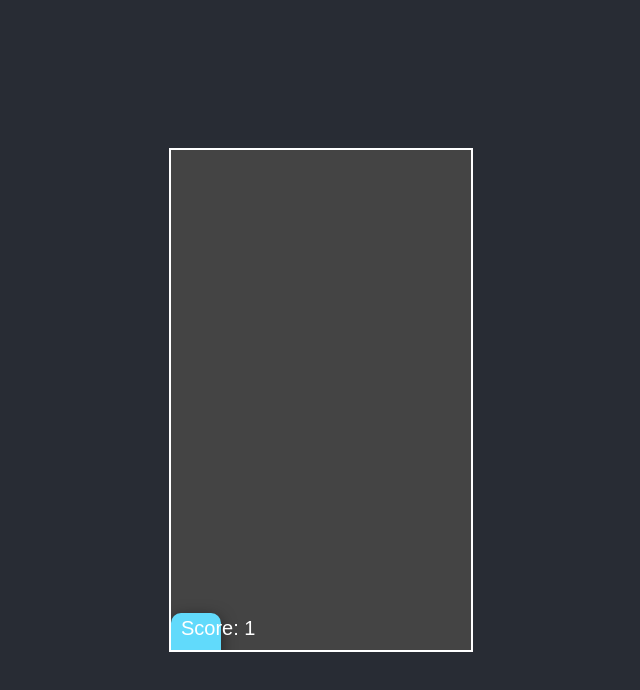
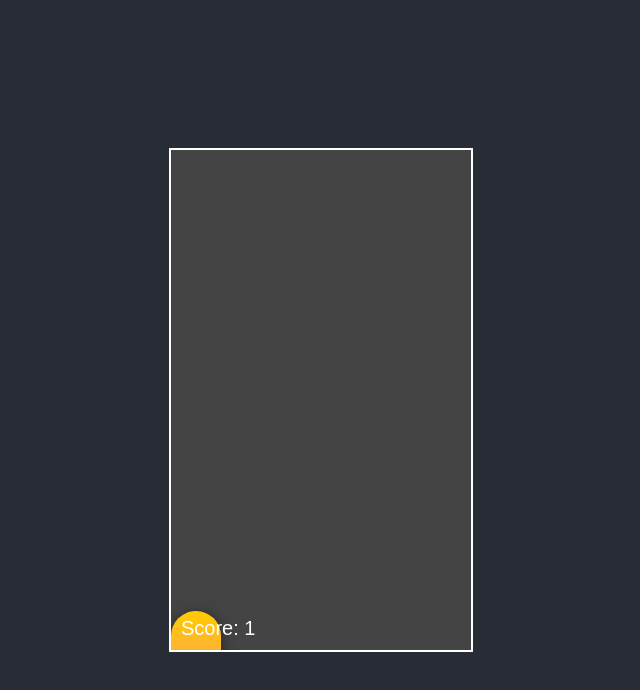
Before and after one commit to TempestAethel/Emoji-Hunt, a plain HTML site: page index.html in a window 1280 px wide. Both pictures are taken after a click on the element 515 px from the left and 491 px from the top of the page. Shown: the whole page, without its empty margins (319-959 px from the left). Drawn offline with Linux system fonts and the light colour scheme.

Commit message:
Update index.html

```diff
--- a/index.html
+++ b/index.html
@@ -2,7 +2,7 @@
 <head>
     <meta charset="UTF-8">
     <meta name="viewport" content="width=device-width, initial-scale=1.0">
-    <title>Catch the Box Game</title>
+    <title>Egg Hunt Game</title>
     <style>
         body {
             display: flex;
@@ -24,24 +24,24 @@
             background-color: #444;
         }
 
-        .box {
+        .egg {
             position: absolute;
             width: 50px;
-            height: 50px;
-            background-color: #61dafb;
-            border-radius: 10px;
+            height: 80px;
+            background: linear-gradient(to bottom, #ffcc00 0%, #ff9966 100%);
+            border-radius: 25px;
             box-shadow: 0 4px 15px rgba(0, 0, 0, 0.5);
             cursor: pointer;
             transition: transform 0.2s;
             animation: fall 3s linear infinite;
         }
 
-        .box:hover {
+        .egg:hover {
             transform: scale(1.1);
         }
 
         @keyframes fall {
-            0% { top: -50px; left: calc(100% * var(--x)); }
+            0% { top: -80px; left: calc(100% * var(--x)); }
             100% { top: 100%; }
         }
 
@@ -77,7 +77,7 @@
 </head>
 <body>
     <div class="game-container">
-        <div class="box" onclick="catchBox()"></div>
+        <div class="egg" onclick="catchEgg()"></div>
         <div class="score">Score: <span id="score">0</span></div>
         <div class="game-over" id="gameOver">Game Over!</div>
         <button class="restart-button" id="restartButton" onclick="restartGame()">Restart</button>
@@ -90,25 +90,25 @@
         const gameOverDisplay = document.getElementById('gameOver');
         const restartButton = document.getElementById('restartButton');
 
-        function catchBox() {
+        function catchEgg() {
             if (!gameActive) return;
 
             score++;
             scoreDisplay.textContent = score;
-            resetBox();
+            resetEgg();
 
-            // End game condition (for demo, after catching 10 boxes)
+            // End game condition (for demo, after catching 10 eggs)
             if (score >= 10) {
                 endGame();
             }
         }
 
-        function resetBox() {
-            const box = document.querySelector('.box');
-            box.style.setProperty('--x', Math.random());
-            box.style.animation = 'none';
-            void box.offsetWidth; // Trigger reflow
-            box.style.animation = '';
+        function resetEgg() {
+            const egg = document.querySelector('.egg');
+            egg.style.setProperty('--x', Math.random());
+            egg.style.animation = 'none';
+            void egg.offsetWidth; // Trigger reflow
+            egg.style.animation = '';
         }
 
         function endGame() {
@@ -123,7 +123,7 @@
             gameActive = true;
             gameOverDisplay.style.display = 'none';
             restartButton.style.display = 'none';
-            resetBox();
+            resetEgg();
         }
     </script>
 </body>
```
